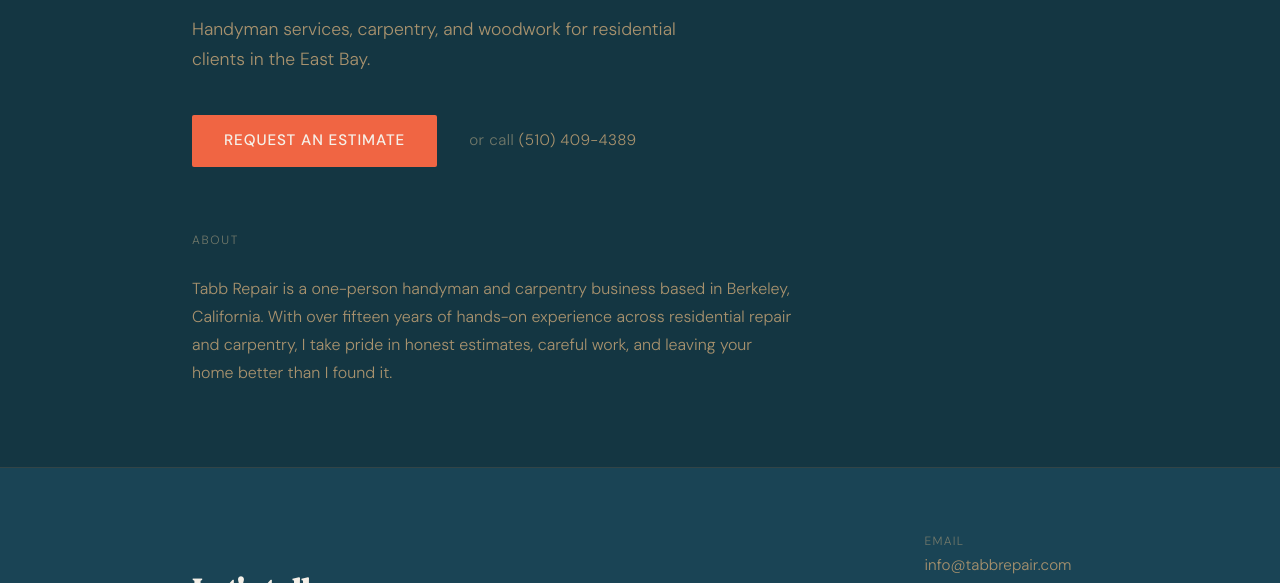
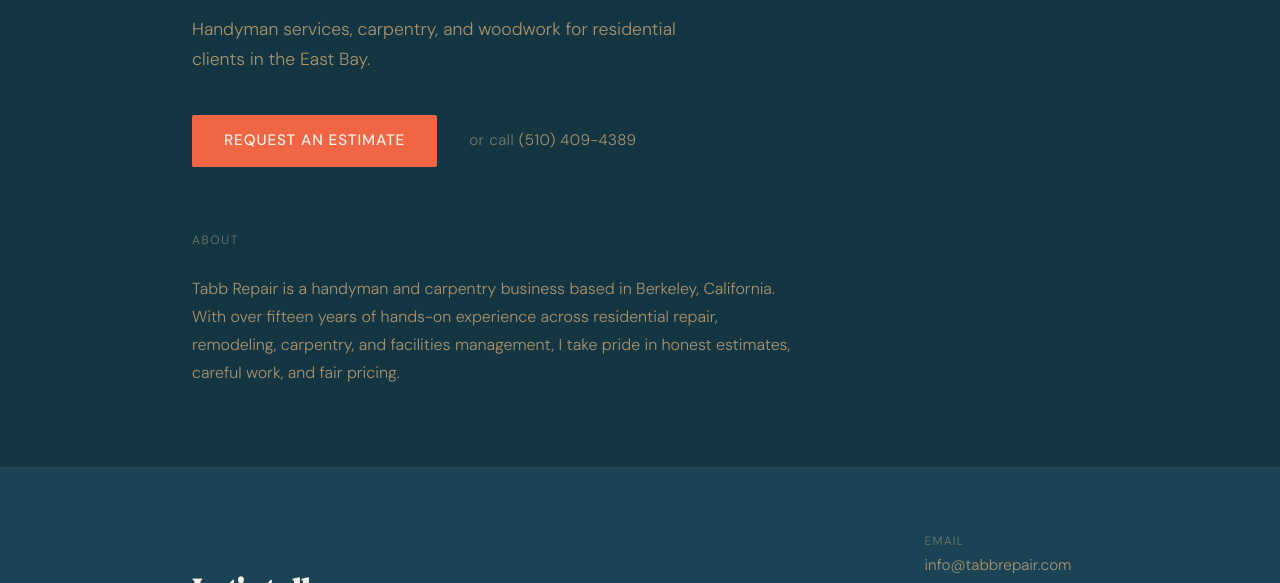
Before and after one commit to jonahtabb/tabbrepair, a plain HTML site: page index.html in a window 1280 px wide. Shown: the part 470-1053 px from the top of the page. Drawn offline with Linux system fonts and the light colour scheme.

Commit message:
Updated what i do description

```diff
--- a/index.html
+++ b/index.html
@@ -305,7 +305,7 @@
     <div class="container">
       <p class="about-eyebrow">About</p>
       <p class="about-text">
-        Tabb Repair is a one-person handyman and carpentry business based in Berkeley, California. With over fifteen years of hands-on experience across residential repair and carpentry, I take pride in honest estimates, careful work, and leaving your home better than I found it.
+Tabb Repair is a handyman and carpentry business based in Berkeley, California. With over fifteen years of hands-on experience across residential repair, remodeling, carpentry, and facilities management, I take pride in honest estimates, careful work, and fair pricing.
       </p>
     </div>
   </section>
```
